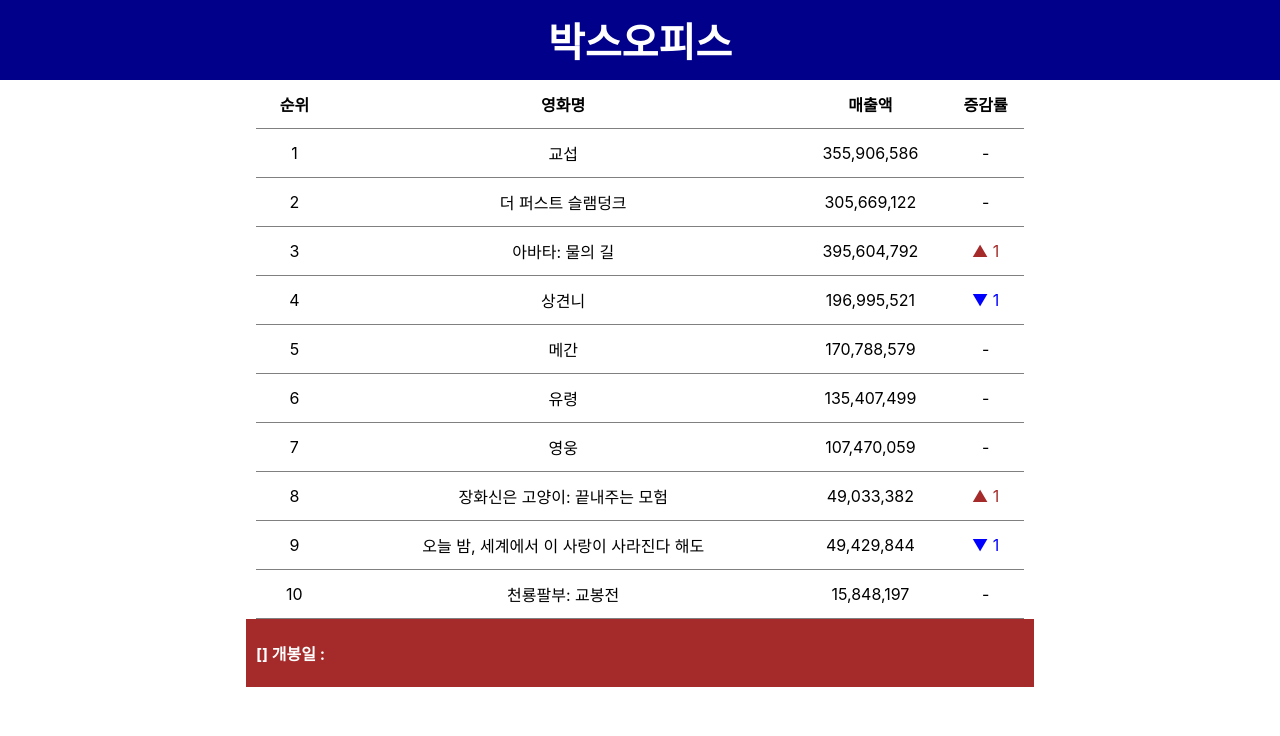
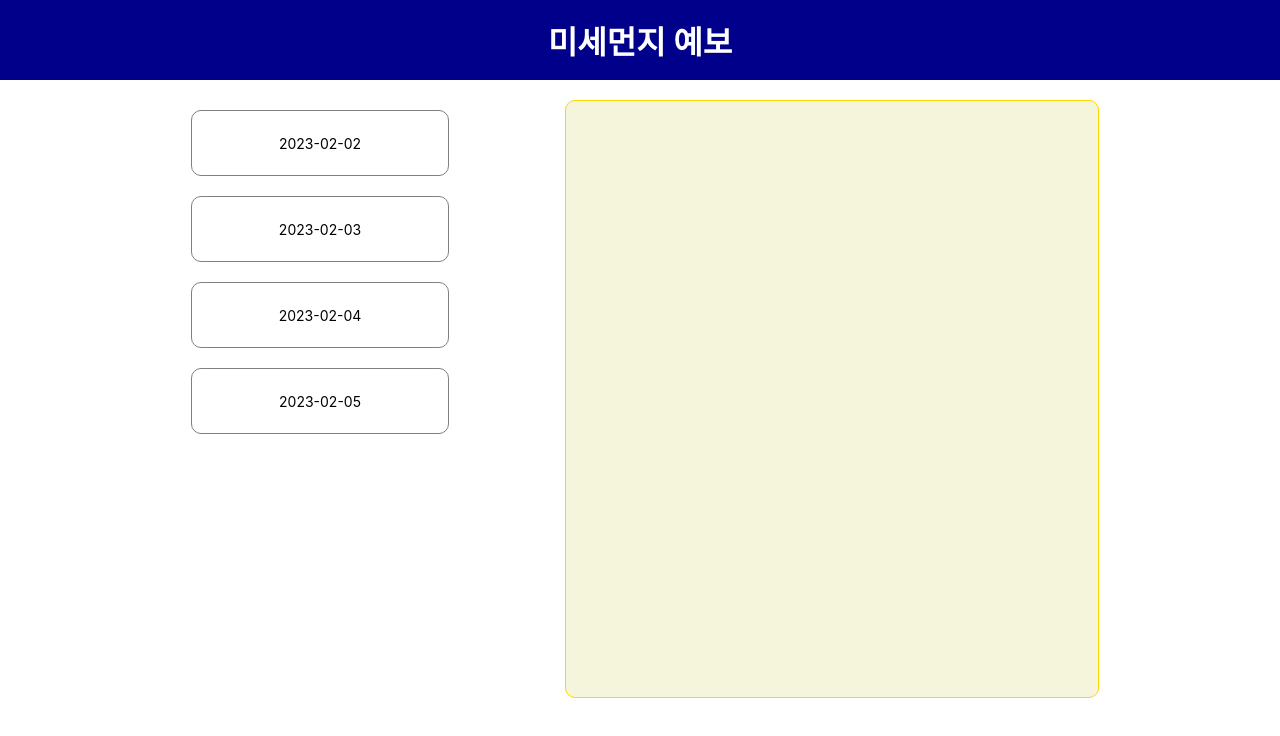
Before and after one commit to beeguriri/React, a React (Create React App) app: page / in a window 1280 px wide. Shown: the top 736 px of the page. Built offline with nearby package versions, Linux system fonts and the light colour scheme.

Commit message:
0131_usestate,map함수사용,미세먼지예보

```diff
--- /dev/null
+++ b/src/04/Frcst.css
@@ -0,0 +1,73 @@
+.header {
+    width: 100vw;
+    height: 10vh;
+    display: flex;
+    justify-content: center;
+    align-items: center;
+    background-color: darkblue;
+    color: white;
+}
+
+.main {
+    width: 100vw;
+    height: 90vh;
+    display: flex;
+    justify-content: center;
+    align-items: top;
+}
+
+.mainbox1, .mainbox2 {
+    height: 90vh;
+    display: flex;
+    margin-top: 20px;
+}
+
+.mainbox1 {
+    width: 30vw;
+    flex-direction: column;
+    justify-content: top;
+    align-items: center;
+}
+.mainbox2 {
+    width: 50vw;
+    justify-content: center;
+    align-items: top;
+}
+
+.dtdiv1 {
+    display: flex;
+    width: 20vw;
+    height: 8vh;
+    border: 1px solid gray;
+    border-radius: 10px;
+    justify-content: center;
+    align-items: center;
+    margin: 10px;
+    font-size: 14px;
+}
+
+.dtdiv1:hover, .dtdiv1:active {
+
+    background-color: darkblue;
+    color: white;
+    font-size: 20px;
+}
+
+.detail {
+    width: 80%;
+    height: 80%;
+    display: flex;
+    justify-content: center;
+    align-items: center;
+    border: 1px solid gold;
+    background-color: beige;
+    border-radius: 10px;
+    padding: 10px;
+}
+
+@keyframes blink-effect { 50% { opacity: 0; } }
+.lired {
+    color: white;
+    background-color: red;
+    animation: blink-effect 0.5s step-end infinite;
+}
--- /dev/null
+++ b/src/04/Frcst.js
@@ -0,0 +1,95 @@
+import './Frcst.css';
+import { useState } from 'react';
+
+const Frcst = () => {
+    /* 공공데이터포털 : 한국환경공단_에어코리아_대기오염정보
+    frcstOneCn : 첫째날예보
+    frcstTwoCn : 둘째날예보
+    frcstThreeCn : 셋째날예보
+    frcstFourCn : 넷째날예보
+
+    frcstOneDt : 첫째날예보일시
+    frcstTwoDt : 둘째날예보일시
+    frcstThreeDt : 셋째날예보일시
+    frcstFourDt : 넷째날예보일시
+    */
+
+    const [info, setInfo] = useState();
+    const items = [
+        {
+        "frcstFourDt":"2023-02-05",
+        "frcstThreeDt":"2023-02-04",
+        "frcstTwoCn":"서울 : 낮음, 인천 : 낮음, 경기북부 : 낮음, 경기남부 : 낮음, 강원영서 : 낮음, 강원영동 : 낮음, 대전 : 낮음, 세종 : 낮음, 충남 : 낮음, 충북 : 낮음, 광주 : 낮음, 전북 : 낮음, 전남 : 낮음, 부산 : 낮음, 대구 : 낮음, 울산 : 낮음, 경북 : 낮음, 경남 : 낮음, 제주 : 낮음, 신뢰도 : 보통",
+        "gwthcnd":"2월 4일~5일은 중서부지역을 중심으로 국외 미세먼지가 유입되는 가운데 대기 정체로 축적되어 4일 인천· 경기남부·충남, 5일 인천·경기남부·충북·충남에서 미세먼지 농도가 '높음'일 것으로 예상됩니다.",
+        "frcstTwoDt":"2023-02-03",
+        "frcstFourCn":"서울 : 낮음, 인천 : 높음, 경기북부 : 낮음, 경기남부 : 높음, 강원영서 : 낮음, 강원영동 : 낮음, 대전 : 낮음, 세종 : 낮음, 충남 : 높음, 충북 : 높음, 광주 : 낮음, 전북 : 낮음, 전남 : 낮음, 부산 : 낮음, 대구 : 낮음, 울산 : 낮음, 경북 : 낮음, 경남 : 낮음, 제주 : 낮음, 신뢰도 : 보통",
+        "frcstThreeCn":"서울 : 낮음, 인천 : 높음, 경기북부 : 낮음, 경기남부 : 높음, 강원영서 : 낮음, 강원영동 : 낮음, 대전 : 낮음, 세종 : 낮음, 충남 : 높음, 충북 : 낮음, 광주 : 낮음, 전북 : 낮음, 전남 : 낮음, 부산 : 낮음, 대구 : 낮음, 울산 : 낮음, 경북 : 낮음, 경남 : 낮음, 제주 : 낮음, 신뢰도 : 보통",
+        "frcstOneDt":"2023-02-02",
+        "frcstOneCn":"서울 : 낮음, 인천 : 낮음, 경기북부 : 낮음, 경기남부 : 낮음, 강원영서 : 낮음, 강원영동 : 낮음, 대전 : 낮음, 세종 : 낮음, 충남 : 낮음, 충북 : 낮음, 광주 : 낮음, 전북 : 낮음, 전남 : 낮음, 부산 : 낮음, 대구 : 낮음, 울산 : 낮음, 경북 : 낮음, 경남 : 낮음, 제주 : 낮음, 신뢰도 : 높음",
+        "presnatnDt":"2023-01-30"
+        }
+    ]
+
+    let item = items[0];    //데이터타입 : 배열 -> 오브젝트
+    console.log(item);
+
+    //선택한 날짜에 따라 해당 정보값 출력해주는 함수 만들기
+    const showInfo = (seldt) => {
+
+        console.log(seldt);
+        let infoArry;
+
+        // eslint-disable-next-line default-case
+        switch (seldt) {
+            case 1 : infoArry = item.frcstOneCn.split(','); break;
+            case 2 : infoArry = item.frcstTwoCn.split(','); break;
+            case 3 : infoArry = item.frcstThreeCn.split(','); break;
+            case 4 : infoArry = item.frcstFourCn.split(','); break;
+        }
+
+        // v.includes('높음') ?
+        // <li key={`${v}-${seldt}`} style={{color:'red', backgroundColor: 'white'}}>{v}</li> :
+        // <li key={`${v}-${seldt}`}>{v}</li>
+
+
+        infoArry = infoArry.map((v) =>
+
+            v.includes('높음') ?
+            <li key={`${v}-${seldt}`}>
+                <span>{v.split(':')[0]}</span>
+                <span className='lired'>{v.split(':')[1]}</span>
+            </li> :
+            <li key={`${v}-${seldt}`}>{v}</li>
+        );
+
+        console.log(infoArry);
+
+        setInfo(infoArry);
+    }
+
+    return (
+        <>
+            <div className="header">
+                <h1>미세먼지 예보</h1>
+            </div>
+            <div className="main">
+                <div className="mainbox1">
+                    <div className='dtdiv1' onClick={() => showInfo(1)}>{item.frcstOneDt}</div>
+                    <div className='dtdiv1' onClick={() => showInfo(2)}>{item.frcstTwoDt}</div>
+                    <div className='dtdiv1' onClick={() => showInfo(3)}>{item.frcstThreeDt}</div>
+                    <div className='dtdiv1' onClick={() => showInfo(4)}>{item.frcstFourDt}</div>
+                </div>
+
+                <div className="mainbox2">
+                    <div className='detail'>
+                        <ul>
+                            {info}
+                        </ul>
+                    </div>
+                </div>
+            </div>
+        </>
+    ) ;
+}
+
+export default Frcst ;
--- a/src/App.js
+++ b/src/App.js
@@ -1,11 +1,13 @@
 import './App.css';
-import Box from './02/Box';
+import Frcst from './04/Frcst';
+// import Box from './02/Box';
 
 const App = () => {
 
   return (
     <div>
-      <Box />
+      {/* <Box /> */}
+      <Frcst />
     </div>
   );
 }
```
